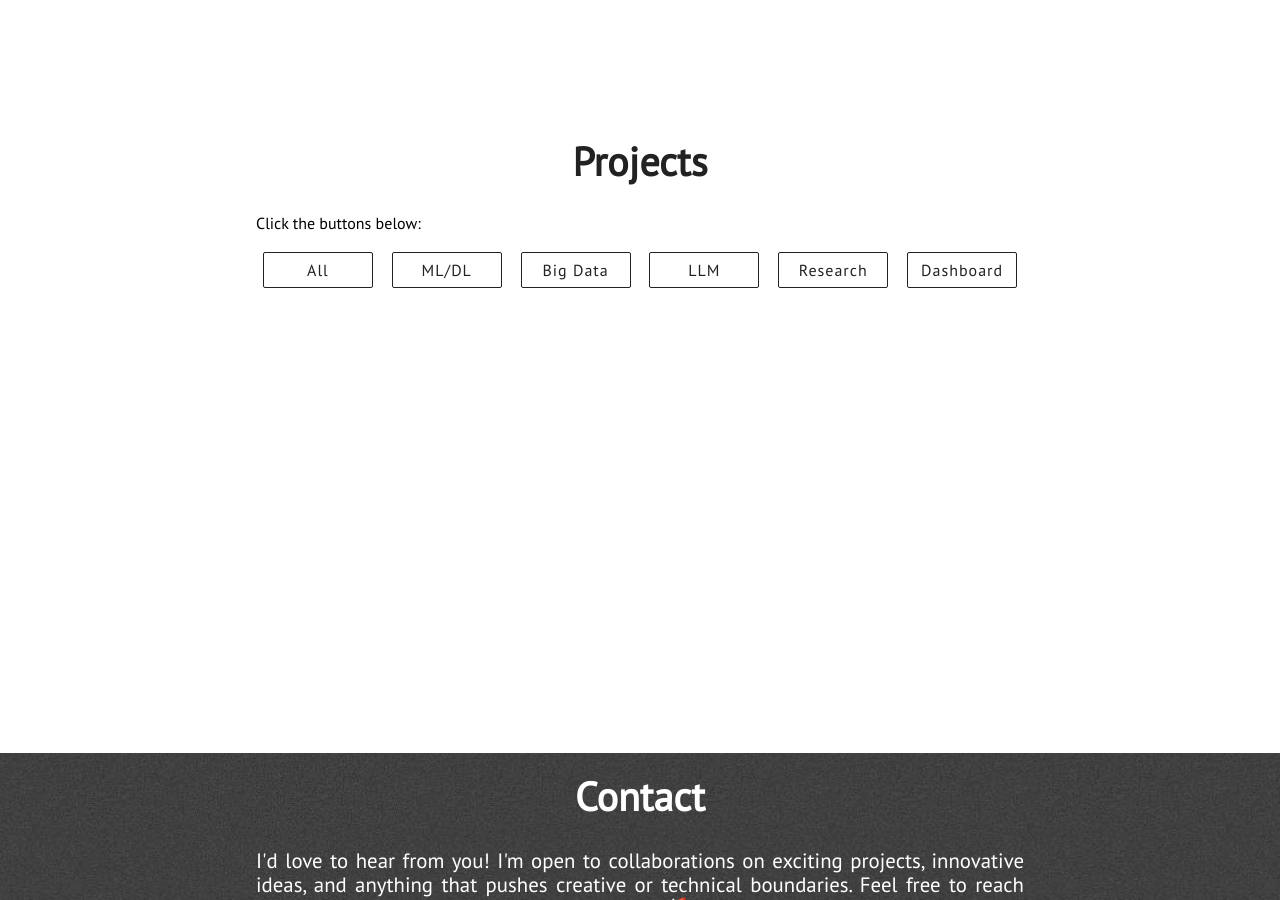
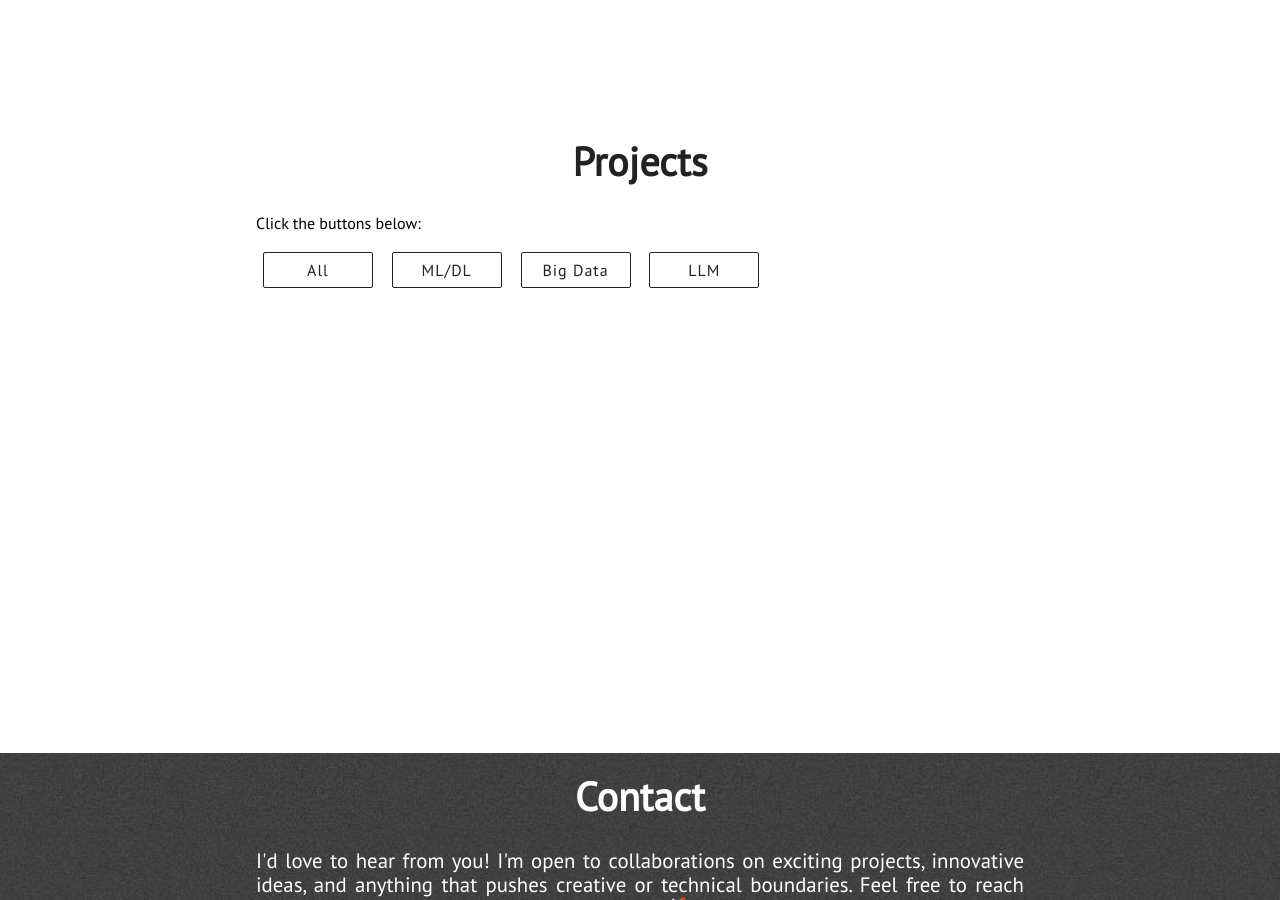
Before and after one commit to zenklinov/portfolio, a Jekyll site: the page built from index.html, in a window 1280 px wide and 900 px high, scrolled down 3207 px. Built offline with Jekyll 4.4.1, drawn with Linux system fonts in a browser that asks for light colours; nearby versions of some CDN libraries.

Commit message:
Update projects.html

```diff
--- a/_includes/projects.html
+++ b/_includes/projects.html
@@ -11,8 +11,8 @@
                     <a id="mldl" class="semi-transparent-button with-border white-button" onclick="selected('mldl')">ML/DL</a>
                     <a id="bigdata" class="semi-transparent-button with-border white-button" onclick="selected('bigdata')">Big Data</a>
                     <a id="llm" class="semi-transparent-button with-border white-button" onclick="selected('llm')">LLM</a>
-                    <a id="research" class="semi-transparent-button with-border white-button" onclick="selected('research')">Research</a>
-                    <a id="dashboard" class="semi-transparent-button with-border white-button" onclick="selected('dashboard')">Dashboard</a>
+                    <!-- <a id="research" class="semi-transparent-button with-border white-button" onclick="selected('research')">Research</a> -->
+                    <!-- <a id="dashboard" class="semi-transparent-button with-border white-button" onclick="selected('dashboard')">Dashboard</a> -->
                 </div>
 
             <div class="projects-wrapper">
```
